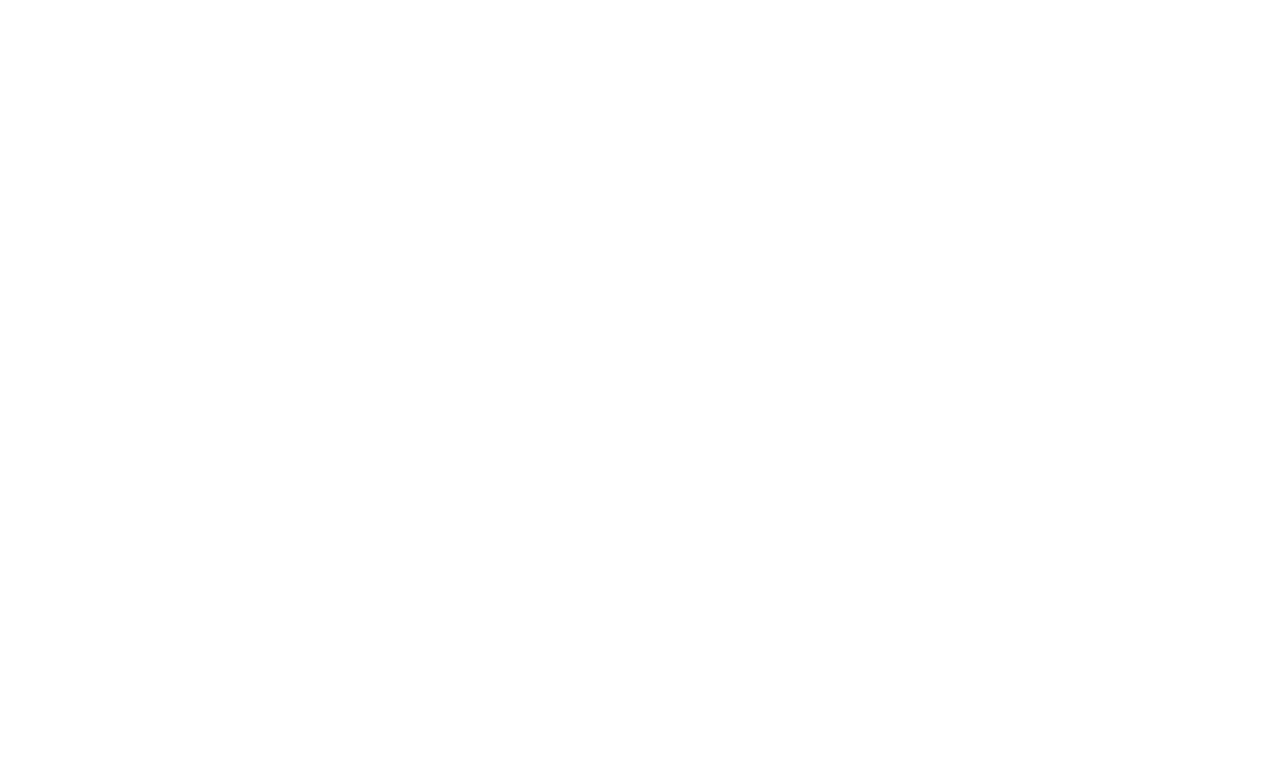
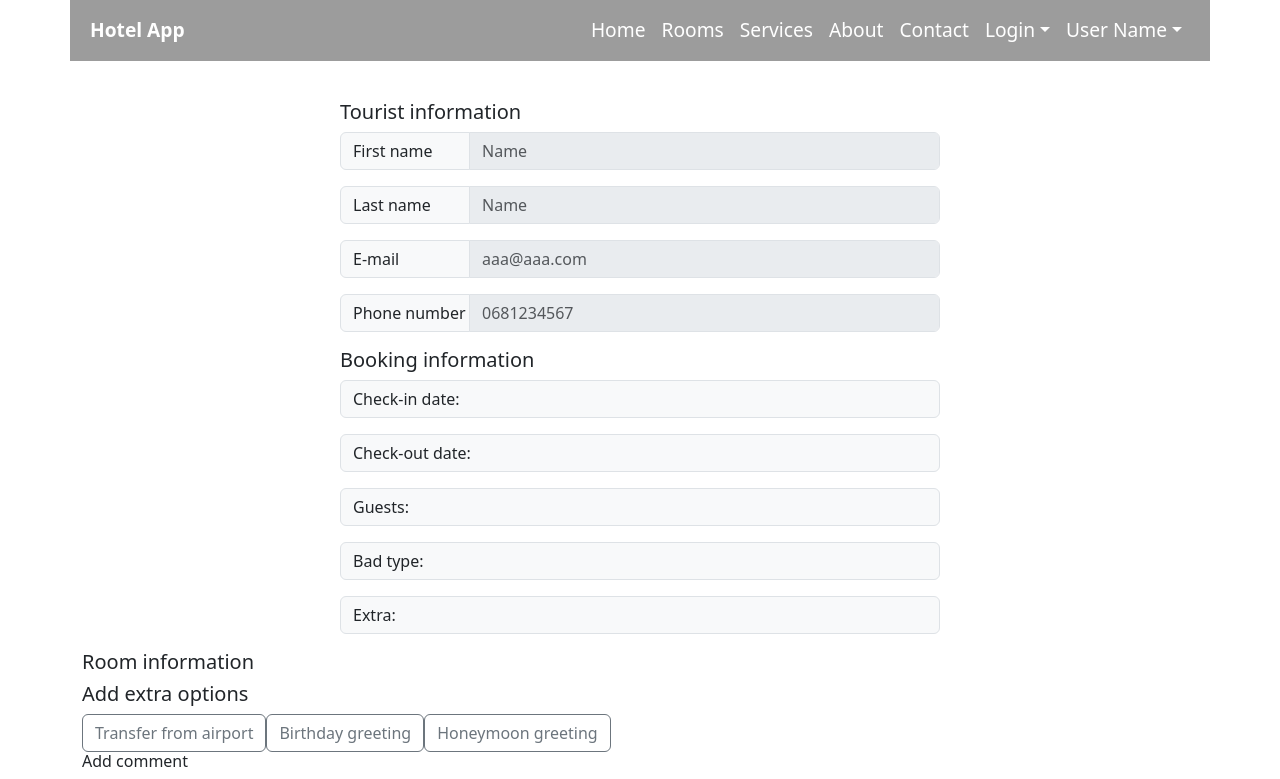
Before and after one commit to ValentynGenkin/Graduation_project_hotel_app, a React app in the folder client/: page /checkout in a window 1280 px wide. Before the commit this address had no page. Shown: the top 779 px of the page. Built offline with nearby package versions, Linux system fonts and the light colour scheme.

Commit message:
checkout inputs added

```diff
--- a/client/src/App.jsx
+++ b/client/src/App.jsx
@@ -5,6 +5,8 @@ import Home from "./pages/Home/Home";
 import ClientRegistrationForm from "./pages/RegistrationForm/ClientRegistrationForm";
 import ExistAccountInfo from "./pages/Account/ExistAccountInfo";
 import ClientBookings from "./pages/Bookings/ClientBookings";
+import ClientCheckout from "./components/ClientCheckout";
+import ClientCheckoutConfirmation from "./components/ClientCheckoutConfirmation";
 
 const App = () => {
   return (
@@ -15,6 +17,11 @@ const App = () => {
           <Route path="registration" element={<ClientRegistrationForm />} />
           <Route path="account-info" element={<ExistAccountInfo />} />
           <Route path="current-bookings" element={<ClientBookings />} />
+          <Route path="checkout" element={<ClientCheckout />} />
+          <Route
+            path="checkout-confirmation"
+            element={<ClientCheckoutConfirmation />}
+          />
         </Route>
       </Routes>
     </>
--- a/client/src/components/CSS/ClientBookings.css
+++ b/client/src/components/CSS/ClientBookings.css
@@ -2,7 +2,7 @@
   width: 90%;
   margin-top: 100px;
   z-index: 1;
-  min-height: calc(100vh - 164px);
+  min-height: calc(100vh - 214px);
 }
 
 .client-booking-item {
@@ -100,6 +100,13 @@
   }
 }
 
+@media screen and (max-width: 991px) {
+  .client-booking-container {
+    margin-top: 0;
+    min-height: calc(100vh - 185px);
+  }
+}
+
 @media screen and (max-width: 770px) {
   .bookings-img-carousel {
     width: 80%;
--- /dev/null
+++ b/client/src/components/CSS/ClientCheckout.css
@@ -0,0 +1,20 @@
+.client-checkout-container {
+  width: 90%;
+  margin-top: 100px;
+  z-index: 1;
+  min-height: calc(100vh - 214px);
+}
+
+.checkout-tourist-info {
+  max-width: 600px;
+  margin: 0 auto;
+}
+
+.checkout-tourist-info span {
+  width: 130px;
+}
+
+.checkout-booking-info {
+  max-width: 600px;
+  margin: 0 auto;
+}
--- a/client/src/components/CSS/ClientRegistrationForm.css
+++ b/client/src/components/CSS/ClientRegistrationForm.css
@@ -2,7 +2,7 @@
   width: 90%;
   margin-top: 100px;
   z-index: 1;
-  min-height: calc(100vh - 164px);
+  min-height: calc(100vh - 214px);
 }
 
 .registration-form-title {
@@ -71,6 +71,7 @@
 
 @media screen and (max-width: 991px) {
   .payment-method-container {
-    margin-top: 50px;
+    margin-top: 0;
+    min-height: calc(100vh - 185px);
   }
 }
--- a/client/src/components/CSS/ExistAccountInfo.css
+++ b/client/src/components/CSS/ExistAccountInfo.css
@@ -2,7 +2,7 @@
   width: 90%;
   margin-top: 100px;
   z-index: 1;
-  min-height: calc(100vh - 164px);
+  min-height: calc(100vh - 214px);
 }
 
 .exist-account-title {
@@ -30,3 +30,10 @@
 .exist-account-btn-block button {
   width: 200px;
 }
+
+@media screen and (max-width: 991px) {
+  .exist-account-container {
+    margin-top: 0;
+    min-height: calc(100vh - 185px);
+  }
+}
--- /dev/null
+++ b/client/src/components/ClientCheckout.jsx
@@ -0,0 +1,91 @@
+import React from "react";
+import { Container } from "react-bootstrap";
+import Form from "react-bootstrap/Form";
+import FloatingLabel from "react-bootstrap/FloatingLabel";
+import { Button } from "react-bootstrap";
+
+import "./CSS/ClientCheckout.css";
+import Input from "./InputComponent";
+
+const ClientCheckout = () => {
+  return (
+    <Container className="client-checkout-container">
+      <div className="checkout-tourist-info">
+        <h5>Tourist information</h5>
+        <Input
+          id={"checkout-first-name"}
+          type={"text"}
+          label={"first name"}
+          text={"First name"}
+          changeability={true}
+          placeholder={"Name"}
+        />
+        <Input
+          id={"checkout-last-name"}
+          type={"text"}
+          label={"Last name"}
+          text={"Last name"}
+          changeability={true}
+          placeholder={"Name"}
+        />
+        <Input
+          id={"checkout-email"}
+          type={"email"}
+          label={"e-mail"}
+          text={"E-mail"}
+          changeability={true}
+          placeholder={"aaa@aaa.com"}
+        />
+        <Input
+          id={"checkout-phone-num"}
+          type={"tel"}
+          label={"Phone number"}
+          text={"Phone number"}
+          changeability={true}
+          placeholder={"0681234567"}
+        />
+      </div>
+      <div className="checkout-booking-info">
+        <h5>Booking information</h5>
+        <p className="input-group-text"> Check-in date: </p>
+        <p className="input-group-text"> Check-out date: </p>
+        <p className="input-group-text"> Guests: </p>
+        <p className="input-group-text"> Bad type: </p>
+        <p className="input-group-text"> Extra: </p>
+      </div>
+      <div>
+        <h5>Room information</h5>
+      </div>
+
+      <div>
+        <h5>Add extra options</h5>
+        <Button variant="outline-secondary" className="">
+          Transfer from airport
+        </Button>
+        <Button variant="outline-secondary" className="">
+          Birthday greeting
+        </Button>
+        <Button variant="outline-secondary" className="">
+          Honeymoon greeting
+        </Button>
+      </div>
+
+      <h6>Add comment</h6>
+      <FloatingLabel controlId="floatingTextarea2" label="Comments">
+        <Form.Control
+          as="textarea"
+          placeholder="Leave a comment here"
+          style={{ height: "100px" }}
+        />
+      </FloatingLabel>
+      <Button variant="outline-secondary" className="">
+        Confirm
+      </Button>
+      <Button variant="outline-secondary" className="">
+        Cancel
+      </Button>
+    </Container>
+  );
+};
+
+export default ClientCheckout;
--- /dev/null
+++ b/client/src/components/ClientCheckoutConfirmation.jsx
@@ -0,0 +1,12 @@
+import React from "react";
+import { Container } from "react-bootstrap";
+
+const ClientCheckoutConfirmation = () => {
+  return (
+    <Container className="client-checkout-confirmation-container">
+      <h3></h3>
+    </Container>
+  );
+};
+
+export default ClientCheckoutConfirmation;
```
